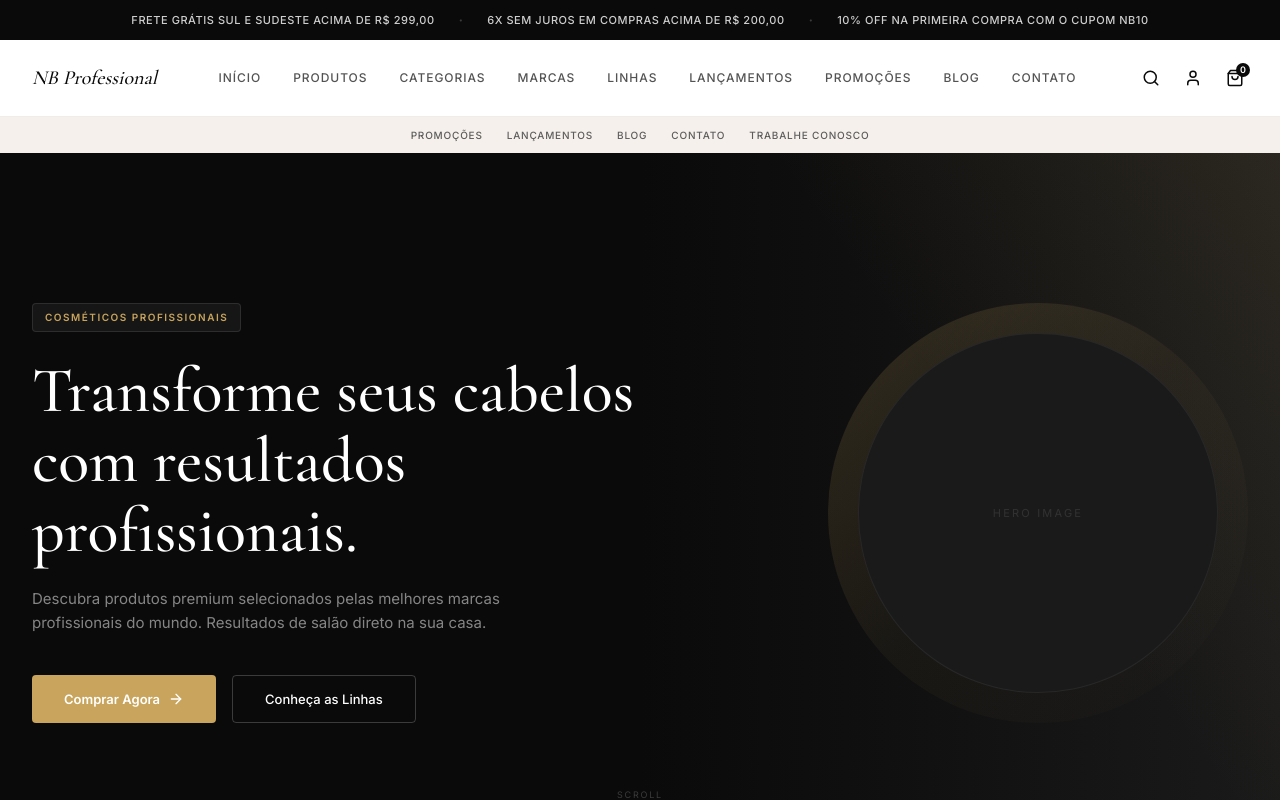
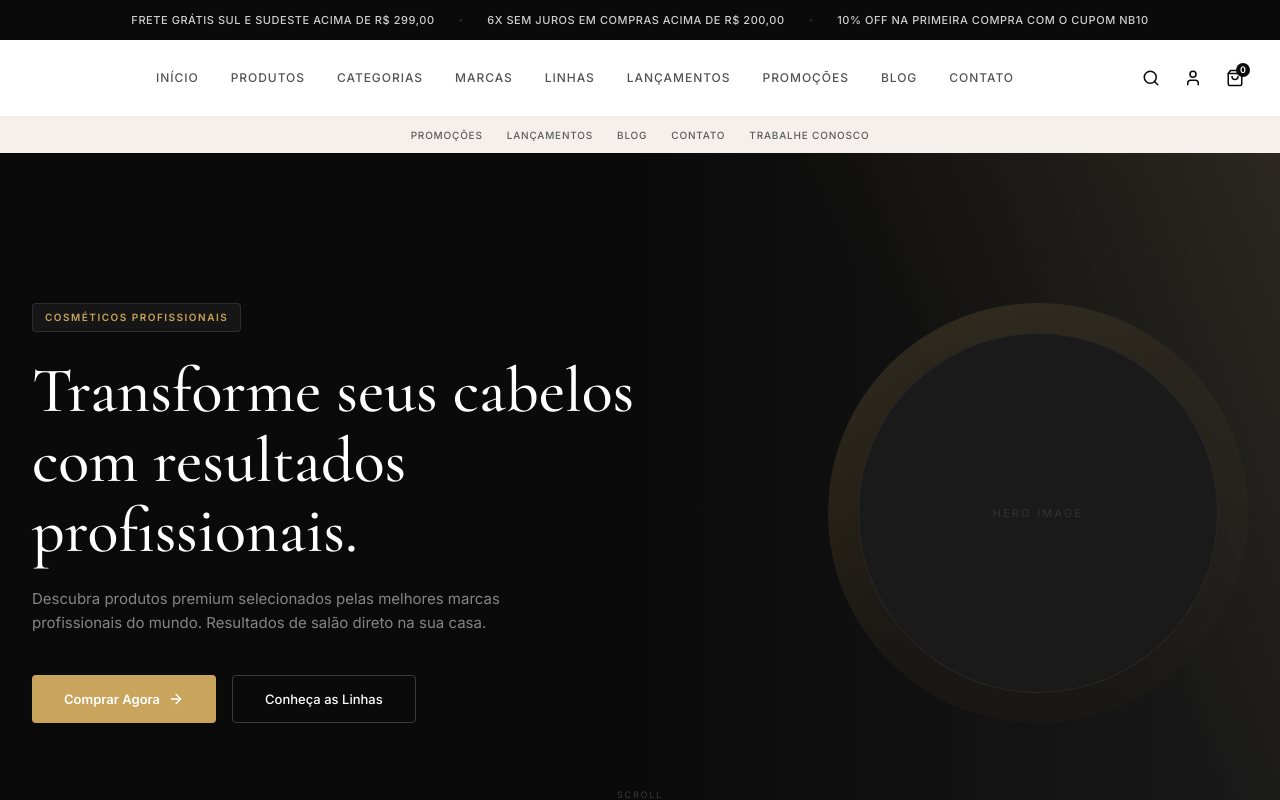
Before and after one commit to mariomarciofranco-wq/nbprofessional, a Next.js app: page / in a window 1280 px wide. Shown: the top 800 px of the page. Built offline with nearby package versions, Linux system fonts and the light colour scheme.

Commit message:
feat: replace text logo with official PNG image

```diff
--- a/components/common/logo.tsx
+++ b/components/common/logo.tsx
@@ -1,42 +1,43 @@
-'use client'
-
 import Link from 'next/link'
+import Image from 'next/image'
 import { cn } from '@/lib/utils'
 
-type LogoVariant = 'full' | 'icon'
 type LogoSize = 'sm' | 'md' | 'lg'
 
 interface LogoProps {
-  variant: LogoVariant
+  variant?: 'full' | 'icon'
   size?: LogoSize
   className?: string
   transparent?: boolean
 }
 
-const sizeMap: Record<LogoSize, string> = {
-  sm: 'text-[16px]',
-  md: 'text-[20px]',
-  lg: 'text-[28px]',
+const heightMap: Record<LogoSize, number> = {
+  sm: 36,
+  md: 46,
+  lg: 52,
 }
 
 export function Logo({
-  variant,
   size = 'md',
   className,
-  transparent = false,
 }: LogoProps) {
+  const h = heightMap[size]
+
   return (
     <Link
       href="/"
-      className={cn(
-        'font-medium italic',
-        transparent ? 'text-white' : 'text-[#0A0A0A]',
-        sizeMap[size],
-        className,
-      )}
-      style={{ fontFamily: 'Cormorant Garamond' }}
+      className={cn('inline-flex items-center shrink-0 relative', className)}
+      style={{ height: h, width: 'auto' }}
+      title="NB Professional - Cosméticos Profissionais"
     >
-      {variant === 'full' ? 'NB Professional' : 'NB'}
+      <Image
+        src="/imagens/logo-oficial.png"
+        alt="NB Professional - Cosméticos Profissionais"
+        fill
+        sizes="200px"
+        className="object-contain object-left"
+        priority
+      />
     </Link>
   )
 }
```
Also changed, not shown: public/imagens/logo-oficial.png (added).
